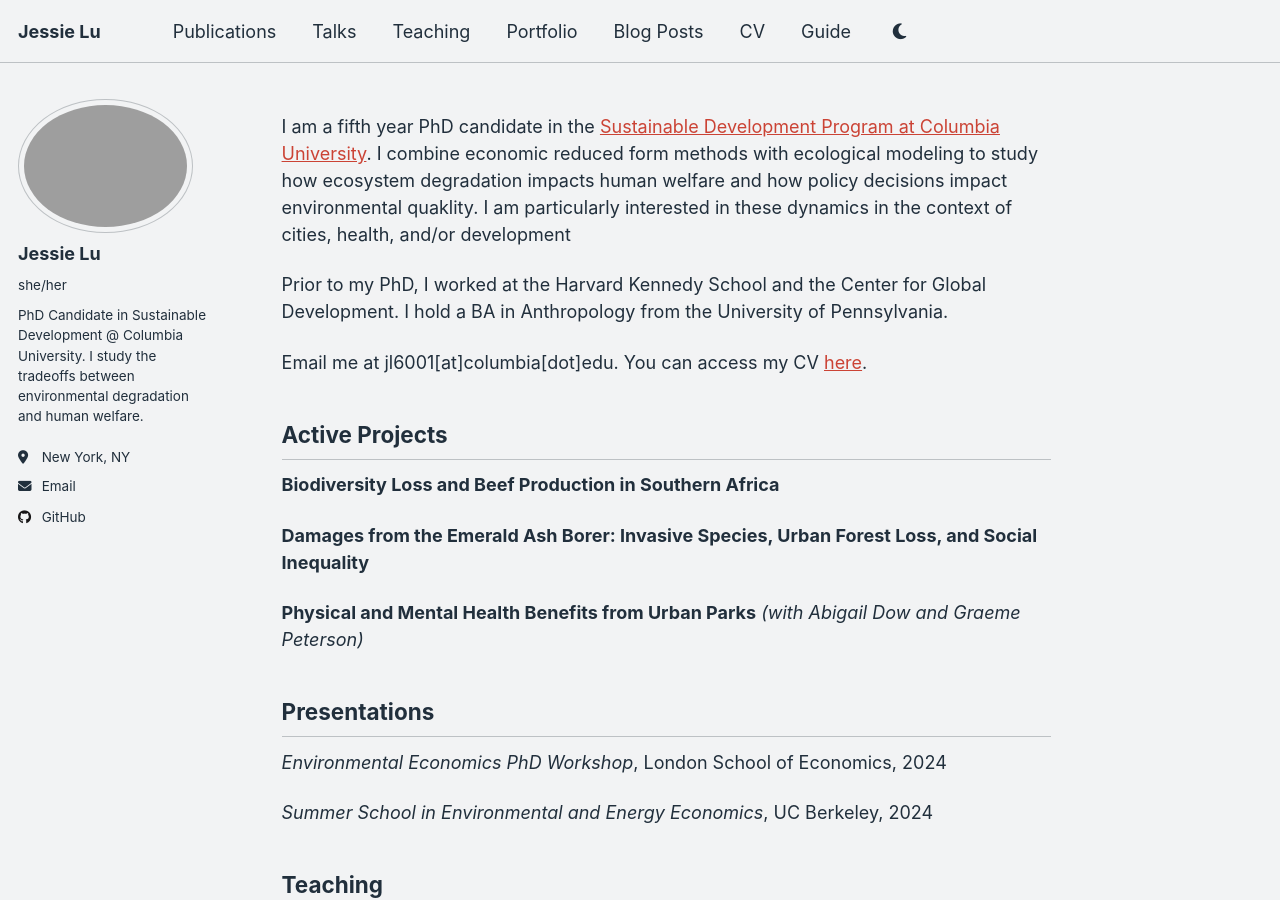
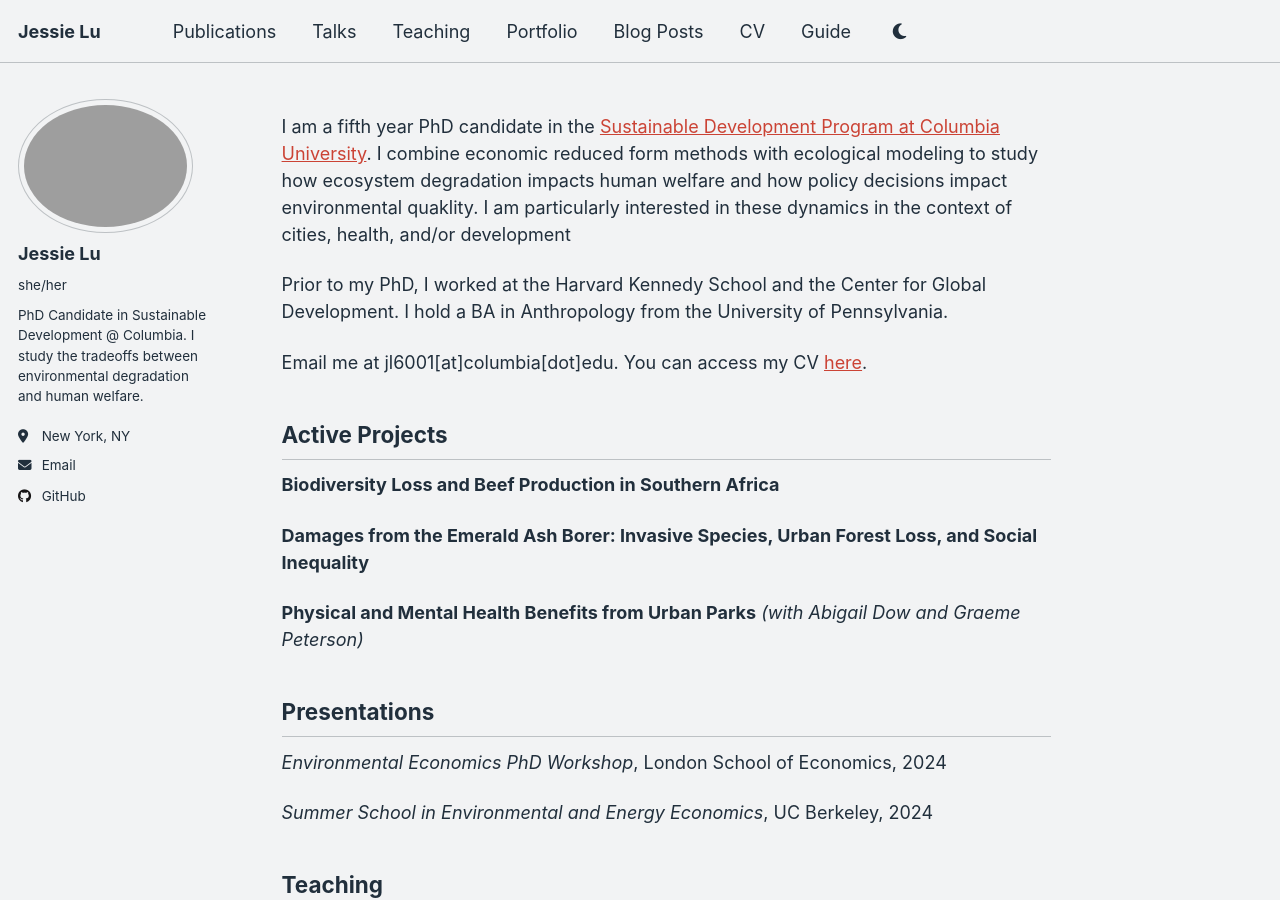
Before and after one commit to jessiexlu/jessiexlu.github.io, a Jekyll site: the page built from _pages/about.md, in a window 1280 px wide and 900 px high. Built offline with Jekyll 4.4.1, drawn with Linux system fonts in a browser that asks for light colours.

Commit message:
small aesthetic changes

```diff
--- a/_config.yml
+++ b/_config.yml
@@ -12,7 +12,7 @@ site_theme               : "dark"
 title                    : "Jessie Lu"
 title_separator          : "-"
 name                     : &name "Jessie Lu"
-description              : &description "PhD Candidate in Sustainable Development @ Columbia University"
+description              : &description "PhD Candidate in Sustainable Development @ Columbia"
 url                      : https://jessiexlu.github.io # the base hostname & protocol for your site e.g. "https://[your GitHub username].github.io" or if you already have some other page hosted on Github then use "https://[your GitHub username].github.io/[Your Repo Name]"
 baseurl                  : "" # the subpath of your site, e.g. "/blog"
 repository               : "jessiexlu/jessiexlu.github.io"
@@ -22,10 +22,10 @@ repository               : "jessiexlu/jessiexlu.github.io"
 #               Additional customization can be done by editing /_includes/author-profile.html
 author:
   # Biographic information
-  avatar           : "profile.png"
+  avatar           : "profile.jpg"
   name             : "Jessie Lu"
   pronouns         : "she/her"
-  bio              : "PhD Candidate in Sustainable Development @ Columbia University. I study the tradeoffs between environmental degradation and human welfare."
+  bio              : "PhD Candidate in Sustainable Development @ Columbia. I study the tradeoffs between environmental degradation and human welfare."
   location         : "New York, NY"
   employer         : #"Red Brick University"
   uri              : # URL
--- a/_pages/about.md
+++ b/_pages/about.md
@@ -7,7 +7,7 @@ redirect_from:
   - /about.html
 ---
 
-I am a fifth year PhD candidate in the [Sustainable Development Program at Columbia University](). I combine economic reduced form methods with ecological modeling to study how ecosystem degradation impacts human welfare and how policy decisions impact environmental quaklity. I am particularly interested in these dynamics in the context of cities, health, and/or development
+I am a fifth year PhD candidate in the [Sustainable Development Program at Columbia University](https://www.sipa.columbia.edu/sipa-education/phd-sustainable-development). I combine economic reduced form methods with ecological modeling to study how ecosystem degradation impacts human welfare and how policy decisions impact environmental quaklity. I am particularly interested in these dynamics in the context of cities, health, and/or development
 
 Prior to my PhD, I worked at the Harvard Kennedy School and the Center for Global Development. I hold a BA in Anthropology from the University of Pennsylvania.
 
```
Also changed, not shown: 1 other file.
